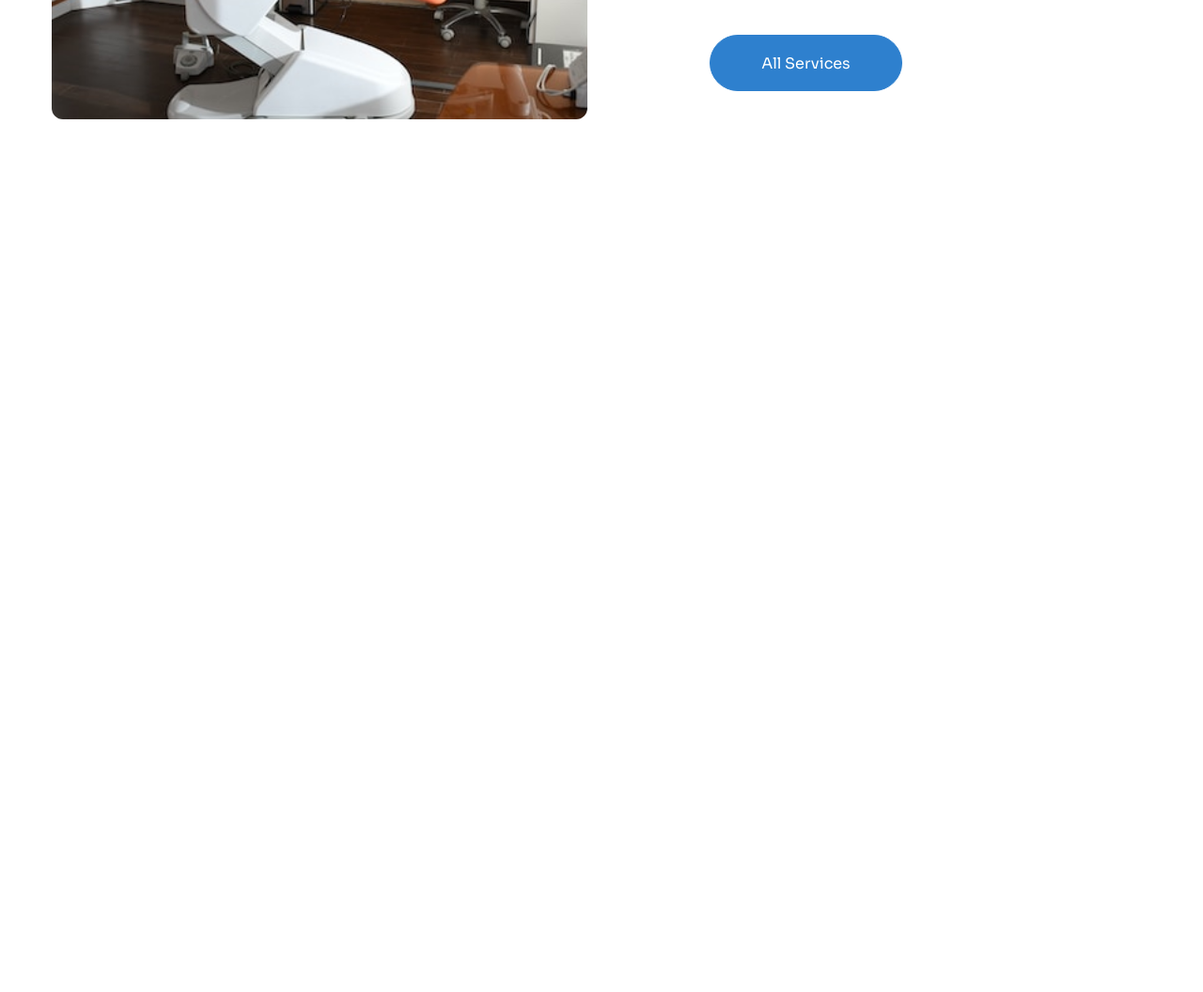
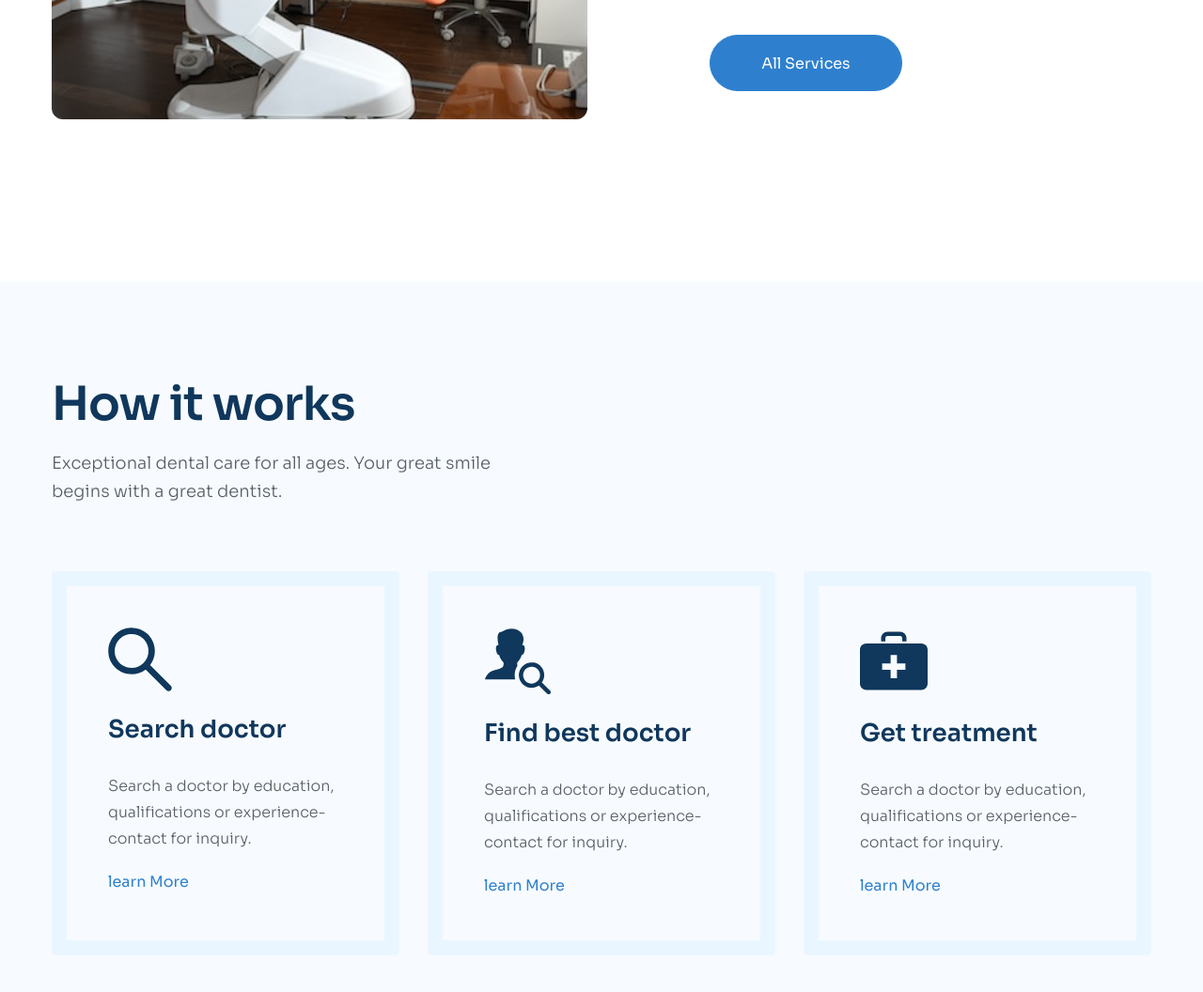
Before and after one commit to phaothu2002x/project03-DentalCare, a plain HTML site: page index.html in a window 1280 px wide. Shown: the part 1621-2677 px from the top of the page at 94% size. Before the commit the page ends 1921 px from the top, so only its background shows below. Drawn offline with Linux system fonts and the light colour scheme.

Commit message:
howItWork(done)

```diff
--- a/assets/css/styles.css
+++ b/assets/css/styles.css
@@ -325,3 +325,58 @@ a {
     line-height: 1.75;
     color: #575f66;
 }
+
+/* Work */
+.work {
+    padding: 100px 0;
+    background: #f7fbff;
+}
+
+.work__desc {
+    width: 468px;
+}
+
+.work__list {
+    display: grid;
+    grid-template-columns: repeat(3, 1fr);
+    column-gap: 30px;
+    margin-top: 70px;
+}
+
+/* work item */
+
+.work-item {
+    padding: 44px;
+    border: 16px solid #eaf6ff;
+    border-radius: 4px;
+    transition: all ease 0.3s;
+}
+
+.work-item:hover {
+    transform: translateY(-16px);
+    border-color: #2e80ce;
+}
+
+.work-item__heading {
+    margin-top: 20px;
+    font-weight: 600;
+    font-size: 2.6rem;
+    line-height: 1.38;
+    color: #10375c;
+}
+
+.work-item__desc {
+    margin-top: 28px;
+    font-weight: 300;
+    font-size: 1.6rem;
+    line-height: 1.75;
+    color: #575f66;
+}
+
+.work-item__more {
+    display: inline-block;
+    margin-top: 18px;
+    font-size: 1.6rem;
+    line-height: 1.75;
+    color: #2e80ce;
+}
--- a/index.html
+++ b/index.html
@@ -186,6 +186,7 @@
 
         <!-- Main -->
         <main>
+            <!-- Service -->
             <section class="service">
                 <div class="container">
                     <h2 class="service__heading section-heading">
@@ -291,6 +292,64 @@
                     </div>
                 </div>
             </section>
+
+            <!-- How it work -->
+            <section class="work">
+                <div class="container">
+                    <h2 class="section-heading">How it works</h2>
+                    <p class="section-desc work__desc">
+                        Exceptional dental care for all ages. Your great smile
+                        begins with a great dentist.
+                    </p>
+
+                    <div class="work__list">
+                        <!-- work-item 1 -->
+                        <section class="work-item">
+                            <img
+                                src="./assets/icons/work1.svg"
+                                alt=""
+                                class="work-item__icon"
+                            />
+                            <h3 class="work-item__heading">Search doctor</h3>
+                            <p class="work-item__desc">
+                                Search a doctor by education, qualifications or
+                                experience-contact for inquiry.
+                            </p>
+                            <a href="#!" class="work-item__more">learn More</a>
+                        </section>
+
+                        <!-- work-item 2 -->
+                        <section class="work-item">
+                            <img
+                                src="./assets/icons/work2.svg"
+                                alt=""
+                                class="work-item__icon"
+                            />
+                            <h3 class="work-item__heading">Find best doctor</h3>
+                            <p class="work-item__desc">
+                                Search a doctor by education, qualifications or
+                                experience-contact for inquiry.
+                            </p>
+                            <a href="#!" class="work-item__more">learn More</a>
+                        </section>
+
+                        <!-- work-item 3 -->
+                        <section class="work-item">
+                            <img
+                                src="./assets/icons/work3.svg"
+                                alt=""
+                                class="work-item__icon"
+                            />
+                            <h3 class="work-item__heading">Get treatment</h3>
+                            <p class="work-item__desc">
+                                Search a doctor by education, qualifications or
+                                experience-contact for inquiry.
+                            </p>
+                            <a href="#!" class="work-item__more">learn More</a>
+                        </section>
+                    </div>
+                </div>
+            </section>
         </main>
     </body>
 </html>
```
Also changed, not shown: assets/icons/work1.svg (added), assets/icons/work2.svg (added), assets/icons/work3.svg (added).
